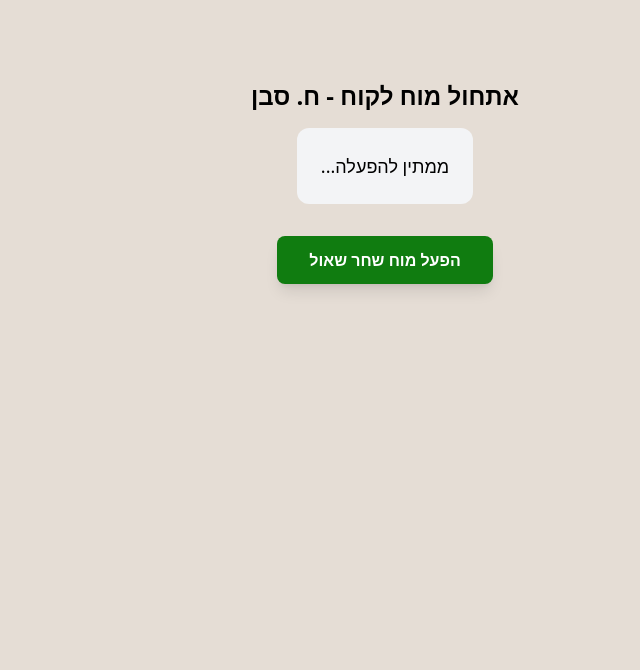
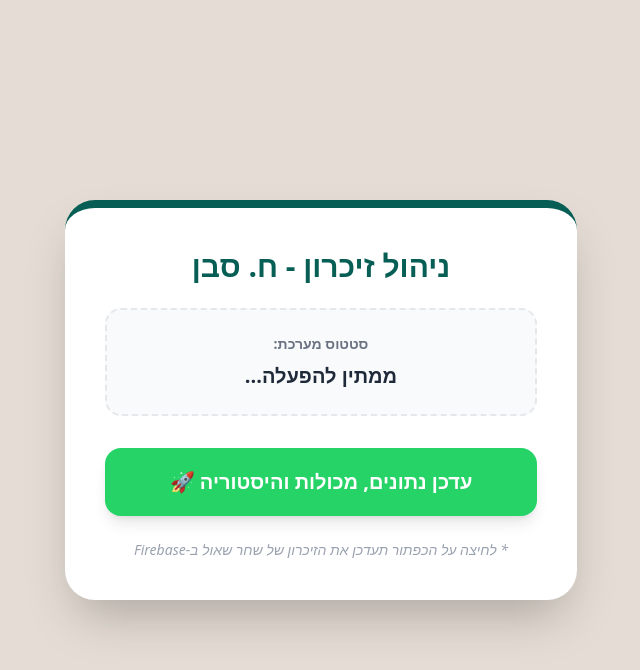
Before and after one commit to saban942025-cyber/whatsapp, a Next.js app: page /seed in a window 1280 px wide. Shown: the top 670 px of the page, without its empty margins (459-1099 px from the left). Built offline with nearby package versions, Linux system fonts and the light colour scheme.

Commit message:
Update page.tsx

```diff
--- a/src/app/seed/page.tsx
+++ b/src/app/seed/page.tsx
@@ -1,5 +1,5 @@
 'use client'
-import { db } from '@/lib/firebase';
+import { db } from '@/src/lib/firebase';
 import { doc, setDoc } from 'firebase/firestore';
 import { useState } from 'react';
 
@@ -7,7 +7,7 @@ export default function SeedPage() {
   const [status, setStatus] = useState('ממתין להפעלה...');
 
   const seedCustomerBrain = async () => {
-    setStatus('מבצע זריעה לנתוני שחר שאול...');
+    setStatus('מעדכן נתוני עומק, מכולות והיסטוריית נהגים עבור שחר שאול...');
     try {
       const clientId = 'שחר_שאול';
       const brainRef = doc(db, 'customer_memory', clientId);
@@ -15,37 +15,89 @@ export default function SeedPage() {
       await setDoc(brainRef, {
         clientId: clientId,
         name: 'שחר שאול',
-        accumulatedKnowledge: 'לקוח ותיק בתחום השלד. מעדיף אספקה מוקדם בבוקר. רגיש לדיוק בסוג החול. יש לו אתר פעיל ברעננה עם מגבלת גישה למשאית גדולה.',
+        phone: '0501234567',
+        accumulatedKnowledge: 'לקוח אסטרטגי בתחום השלד. מעדיף אספקה ב-07:00 בבוקר בדיוק. רגיש מאוד לאיכות החול (מעדיף חול מחצבה נקי). דורש משאית מנוף קטנה בלבד לאתר ברעננה בגלל רחוב צר.',
+
+        // היסטוריית פרויקטים וכתובות מדויקות
         projects: [
-          { name: 'וילה רעננה', location: 'רחוב אחוזה 10, רעננה', lastProducts: ['בטון', 'חול מחצבה'] }
+          {
+            name: 'וילה רעננה',
+            location: 'רחוב אחוזה 10, רעננה',
+            accessNotes: 'גישה צרה מאוד, חנייה מוגבלת. חובה מנוף קטן (עד 7 טון).',
+            preferredDriver: 'חכמת'
+          },
+          {
+            name: 'פרויקט הרצליה',
+            location: 'רחוב הנדיב 5, הרצליה',
+            accessNotes: 'אין הגבלת משקל, פריקה על המדרכה בתיאום מראש.',
+            preferredDriver: 'עלי'
+          }
         ],
+
+        // היסטוריית הזמנות לטובת למידה של גימיני
+        orderHistory: [
+          { date: '2026-01-15', product: 'חול מחצבה', quantity: '20 שקיות', driver: 'חכמת', truck: 'מרצדס מנוף' },
+          { date: '2026-01-10', product: 'בטון מוכן', quantity: '5 קוב', driver: 'עלי', truck: 'איסוזו פלטה' },
+          { date: '2025-12-28', product: 'טיט מוכן', quantity: '10 שקים', driver: 'חכמת', truck: 'מרצדס מנוף' }
+        ],
+
+        // ניהול מכולות בשכירות - כולל חריגה של מעל 10 ימים
+        rentals: {
+          containers: [
+            {
+              id: 'CONT-992',
+              size: '8 קוב',
+              startDate: '2026-01-20', // תאריך ישן שיוצר חריגה של מעל 10 ימים
+              location: 'וילה רעננה',
+              status: 'overdue',
+              dailyLateFee: 50 // קנס יומי על חריגה
+            },
+            {
+              id: 'CONT-104',
+              size: '10 קוב',
+              startDate: '2026-02-08',
+              location: 'פרויקט הרצליה',
+              status: 'active'
+            }
+          ]
+        },
+
         preferences: {
           deliveryMethod: 'משאית מנוף קטנה',
-          preferredHours: '07:00'
+          preferredHours: '07:00',
+          autoNotificationOnOverdue: true // מאפשר שליחת OneSignal בחריגה
         },
         lastUpdate: new Date().toISOString()
       });
 
-      setStatus('✅ הזיכרון של שחר שאול הופעל בהצלחה!');
+      setStatus('✅ הזיכרון המורחב עודכן בהצלחה! מכולות והיסטוריה בפנים.');
     } catch (error) {
       console.error(error);
-      setStatus('❌ שגיאה: ' + (error as Error).message);
+      setStatus('❌ שגיאה בביצוע ה-Seed: ' + (error as Error).message);
     }
   };
 
   return (
-    <div className="p-20 text-center font-sans" dir="rtl">
-      <h1 className="text-2xl font-bold mb-4">אתחול מוח לקוח - ח. סבן</h1>
-      <div className="bg-gray-100 p-6 rounded-xl mb-8 inline-block">
-        <p className="text-lg">{status}</p>
+    <div className="min-h-screen bg-[#E5DDD5] flex items-center justify-center p-6 font-sans" dir="rtl">
+      <div className="bg-white p-10 rounded-[30px] shadow-2xl max-w-lg w-full text-center border-t-8 border-[#075E54]">
+        <h1 className="text-3xl font-black text-[#075E54] mb-6">ניהול זיכרון - ח. סבן</h1>
+
+        <div className="bg-gray-50 border-2 border-dashed border-gray-200 p-6 rounded-2xl mb-8">
+          <p className="text-sm text-gray-500 mb-2 font-bold">סטטוס מערכת:</p>
+          <p className="text-xl font-black text-gray-800">{status}</p>
+        </div>
+
+        <button
+          onClick={seedCustomerBrain}
+          className="w-full bg-[#25D366] hover:bg-[#1ebd5e] text-white text-xl font-black py-5 rounded-2xl shadow-lg transform active:scale-95 transition-all duration-200"
+        >
+          עדכן נתונים, מכולות והיסטוריה 🚀
+        </button>
+
+        <p className="mt-6 text-gray-400 text-sm italic">
+          * לחיצה על הכפתור תעדכן את הזיכרון של שחר שאול ב-Firebase
+        </p>
       </div>
-      <br />
-      <button
-        onClick={seedCustomerBrain}
-        className="bg-[#107c10] text-white px-8 py-3 rounded-lg font-bold shadow-lg hover:bg-[#0b5a0b] active:scale-95 transition-all"
-      >
-        הפעל מוח שחר שאול
-      </button>
     </div>
   );
 }
```
